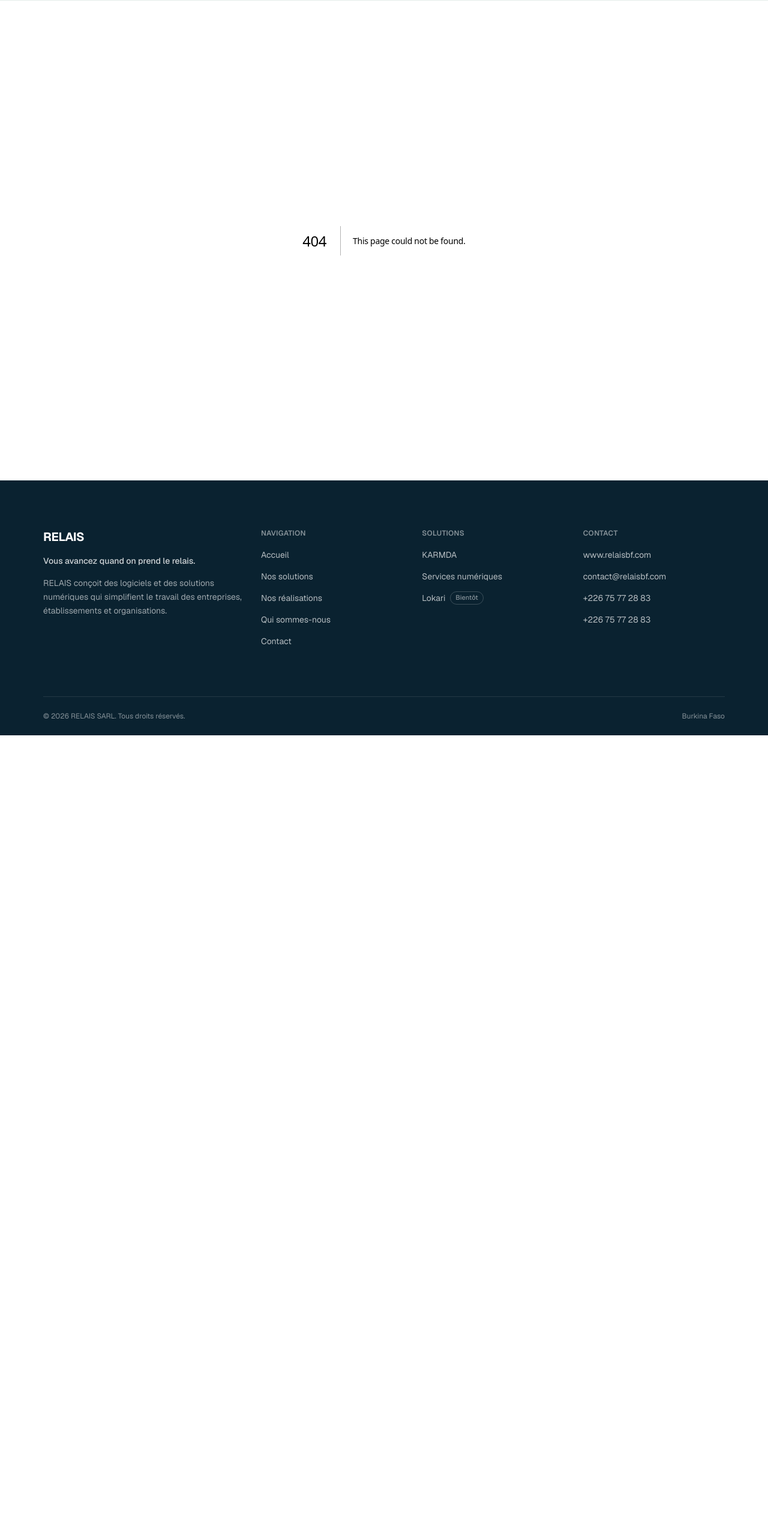
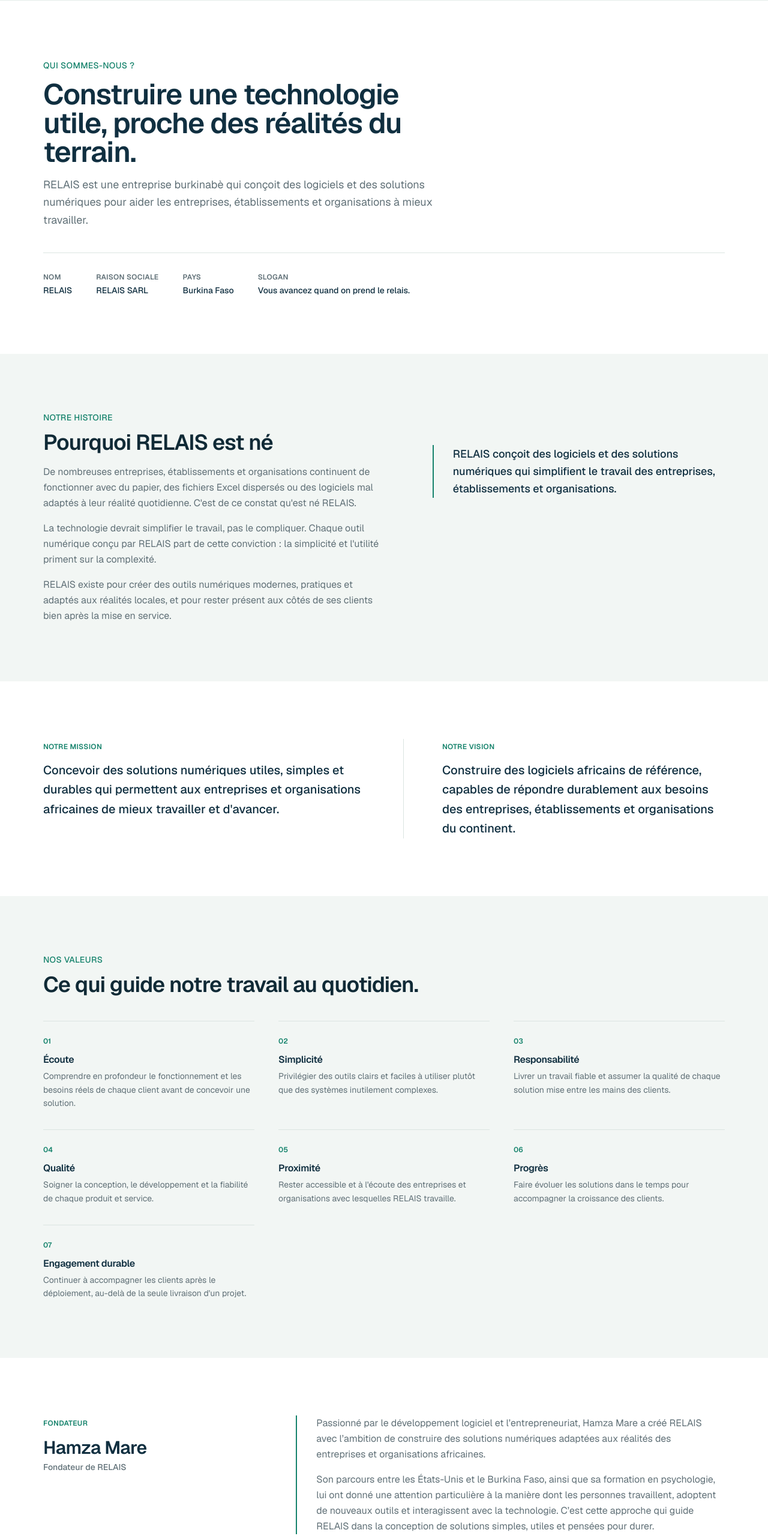
Before and after one commit to Hazichomwarr/relais-bf, a Next.js app: page /qui-sommes-nous in a window 1280 px wide. Before the commit this address had no page. Shown: the part 80-2646 px from the top of the page at 60% size. Before the commit the page ends 1306 px from the top, so only its background shows below. Built offline with nearby package versions, Linux system fonts and the light colour scheme.

Commit message:
feat: add RELAIS company about page

```diff
--- /dev/null
+++ b/app/qui-sommes-nous/page.tsx
@@ -0,0 +1,139 @@
+import type { Metadata } from "next";
+import { Section } from "@/components/ui/Section";
+import { Container } from "@/components/ui/Container";
+import { SectionHeading } from "@/components/ui/SectionHeading";
+import { Button } from "@/components/ui/Button";
+import { CompanyStory } from "@/components/about/CompanyStory";
+import { ValuesSection } from "@/components/about/ValuesSection";
+import { FounderSection } from "@/components/about/FounderSection";
+import { FinalCTA } from "@/components/layout/FinalCTA";
+import { companyIdentity, mission, vision } from "@/content/company";
+import { solutions } from "@/content/solutions";
+import { cn } from "@/lib/cn";
+
+export const metadata: Metadata = {
+  title: "Qui sommes-nous",
+  description:
+    "Découvrez l'histoire, la mission, la vision et les valeurs de RELAIS, entreprise burkinabè de logiciels et solutions numériques.",
+};
+
+export default function QuiSommesNousPage() {
+  return (
+    <>
+      <Section variant="white">
+        <Container>
+          <div className="max-w-2xl">
+            <span className="text-sm font-medium uppercase tracking-wide text-relais-emerald">
+              Qui sommes-nous ?
+            </span>
+            <h1 className="mt-3 text-4xl font-semibold tracking-tight text-relais-navy md:text-5xl">
+              Construire une technologie utile, proche des réalités du terrain.
+            </h1>
+            <p className="mt-4 text-lg leading-relaxed text-muted">
+              RELAIS est une entreprise burkinabè qui conçoit des logiciels et
+              des solutions numériques pour aider les entreprises,
+              établissements et organisations à mieux travailler.
+            </p>
+          </div>
+
+          <dl className="mt-10 flex flex-wrap gap-x-10 gap-y-4 border-t border-border pt-8">
+            <div>
+              <dt className="text-xs font-semibold uppercase tracking-wide text-muted">Nom</dt>
+              <dd className="mt-1 text-sm font-medium text-relais-navy">{companyIdentity.name}</dd>
+            </div>
+            <div>
+              <dt className="text-xs font-semibold uppercase tracking-wide text-muted">
+                Raison sociale
+              </dt>
+              <dd className="mt-1 text-sm font-medium text-relais-navy">
+                {companyIdentity.legalName}
+              </dd>
+            </div>
+            <div>
+              <dt className="text-xs font-semibold uppercase tracking-wide text-muted">Pays</dt>
+              <dd className="mt-1 text-sm font-medium text-relais-navy">
+                {companyIdentity.country}
+              </dd>
+            </div>
+            <div>
+              <dt className="text-xs font-semibold uppercase tracking-wide text-muted">Slogan</dt>
+              <dd className="mt-1 text-sm font-medium text-relais-navy">
+                {companyIdentity.slogan}
+              </dd>
+            </div>
+          </dl>
+        </Container>
+      </Section>
+
+      <CompanyStory />
+
+      <Section variant="white">
+        <Container>
+          <div className="grid gap-10 sm:grid-cols-2 sm:gap-16">
+            <div>
+              <span className="text-xs font-semibold uppercase tracking-wide text-relais-emerald">
+                Notre mission
+              </span>
+              <p className="mt-3 text-xl font-medium leading-relaxed text-relais-navy">
+                {mission}
+              </p>
+            </div>
+            <div className="border-t border-border pt-8 sm:border-t-0 sm:border-l sm:pt-0 sm:pl-16">
+              <span className="text-xs font-semibold uppercase tracking-wide text-relais-emerald">
+                Notre vision
+              </span>
+              <p className="mt-3 text-xl font-medium leading-relaxed text-relais-navy">
+                {vision}
+              </p>
+            </div>
+          </div>
+        </Container>
+      </Section>
+
+      <ValuesSection />
+      <FounderSection />
+
+      <Section variant="soft">
+        <Container>
+          <SectionHeading
+            eyebrow="RELAIS aujourd'hui"
+            title="Une entreprise déjà active, avec une ambition claire."
+          />
+
+          <div className="mt-10 divide-y divide-border rounded-lg border border-border bg-surface">
+            {solutions.map((solution) => (
+              <div
+                key={solution.slug}
+                className="flex flex-wrap items-center justify-between gap-x-4 gap-y-1 px-6 py-4"
+              >
+                <div>
+                  <p className="text-sm font-semibold text-relais-navy">{solution.name}</p>
+                  <p className="mt-0.5 text-xs text-muted">{solution.shortDescription}</p>
+                </div>
+                <span
+                  className={cn(
+                    "text-xs font-semibold uppercase tracking-wide",
+                    solution.status === "available" ? "text-relais-emerald" : "text-muted"
+                  )}
+                >
+                  {solution.statusLabel}
+                </span>
+              </div>
+            ))}
+          </div>
+
+          <div className="mt-8 flex flex-wrap gap-4">
+            <Button href="/solutions" variant="primary">
+              Découvrir nos solutions
+            </Button>
+            <Button href="/realisations" variant="ghost">
+              Voir nos réalisations
+            </Button>
+          </div>
+        </Container>
+      </Section>
+
+      <FinalCTA />
+    </>
+  );
+}
--- /dev/null
+++ b/components/about/CompanyStory.tsx
@@ -0,0 +1,28 @@
+import { Section } from "@/components/ui/Section";
+import { Container } from "@/components/ui/Container";
+import { SectionHeading } from "@/components/ui/SectionHeading";
+import { companyStory, positioningStatement } from "@/content/company";
+
+export function CompanyStory() {
+  return (
+    <Section variant="soft">
+      <Container>
+        <div className="grid gap-12 lg:grid-cols-[1.2fr_1fr] lg:gap-16">
+          <div className="flex flex-col gap-4">
+            <SectionHeading eyebrow="Notre histoire" title="Pourquoi RELAIS est né" />
+            {companyStory.paragraphs.map((paragraph) => (
+              <p key={paragraph} className="max-w-xl text-base leading-relaxed text-muted">
+                {paragraph}
+              </p>
+            ))}
+          </div>
+          <div className="lg:pt-14">
+            <p className="border-l-2 border-relais-emerald pl-6 text-lg font-medium leading-relaxed text-relais-navy sm:pl-8">
+              {positioningStatement}
+            </p>
+          </div>
+        </div>
+      </Container>
+    </Section>
+  );
+}
--- /dev/null
+++ b/components/about/FounderSection.tsx
@@ -0,0 +1,30 @@
+import { Section } from "@/components/ui/Section";
+import { Container } from "@/components/ui/Container";
+import { founder } from "@/content/company";
+
+export function FounderSection() {
+  return (
+    <Section variant="white">
+      <Container>
+        <div className="grid gap-10 lg:grid-cols-[1fr_2fr] lg:gap-16">
+          <div>
+            <span className="text-xs font-semibold uppercase tracking-wide text-relais-emerald">
+              Fondateur
+            </span>
+            <h2 className="mt-3 text-2xl font-semibold text-relais-navy sm:text-3xl">
+              {founder.name}
+            </h2>
+            <p className="mt-1 text-sm font-medium text-muted">{founder.role}</p>
+          </div>
+          <div className="flex flex-col gap-4 border-l-2 border-relais-emerald pl-6 sm:pl-8">
+            {founder.paragraphs.map((paragraph) => (
+              <p key={paragraph} className="max-w-2xl text-base leading-relaxed text-muted">
+                {paragraph}
+              </p>
+            ))}
+          </div>
+        </div>
+      </Container>
+    </Section>
+  );
+}
--- /dev/null
+++ b/components/about/ValuesSection.tsx
@@ -0,0 +1,28 @@
+import { Section } from "@/components/ui/Section";
+import { Container } from "@/components/ui/Container";
+import { SectionHeading } from "@/components/ui/SectionHeading";
+import { companyValues } from "@/content/company";
+
+export function ValuesSection() {
+  return (
+    <Section variant="soft">
+      <Container>
+        <SectionHeading
+          eyebrow="Nos valeurs"
+          title="Ce qui guide notre travail au quotidien."
+        />
+        <ol className="mt-10 grid gap-x-10 gap-y-8 sm:grid-cols-2 lg:grid-cols-3">
+          {companyValues.map((value, index) => (
+            <li key={value.title} className="border-t border-border pt-5">
+              <span className="text-xs font-semibold text-relais-emerald">
+                {String(index + 1).padStart(2, "0")}
+              </span>
+              <h3 className="mt-2 text-base font-semibold text-relais-navy">{value.title}</h3>
+              <p className="mt-1 text-sm leading-relaxed text-muted">{value.description}</p>
+            </li>
+          ))}
+        </ol>
+      </Container>
+    </Section>
+  );
+}
--- a/components/home/AboutRelais.tsx
+++ b/components/home/AboutRelais.tsx
@@ -1,6 +1,7 @@
 import { Section } from "@/components/ui/Section";
 import { Container } from "@/components/ui/Container";
 import { SectionHeading } from "@/components/ui/SectionHeading";
+import { Button } from "@/components/ui/Button";
 import { companyStory, mission, vision, founder } from "@/content/company";
 
 export function AboutRelais() {
@@ -59,6 +60,12 @@
             </div>
           </div>
         </div>
+
+        <div className="mt-10 lg:mt-12">
+          <Button href="/qui-sommes-nous" variant="ghost">
+            Découvrir notre histoire
+          </Button>
+        </div>
       </Container>
     </Section>
   );
--- a/content/navigation.ts
+++ b/content/navigation.ts
@@ -7,6 +7,6 @@
   { label: "Accueil", href: "/" },
   { label: "Nos solutions", href: "/solutions" },
   { label: "Nos réalisations", href: "/realisations" },
-  { label: "Qui sommes-nous", href: "/#qui-sommes-nous" },
+  { label: "Qui sommes-nous", href: "/qui-sommes-nous" },
   { label: "Contact", href: "/#contact" },
 ];
```
